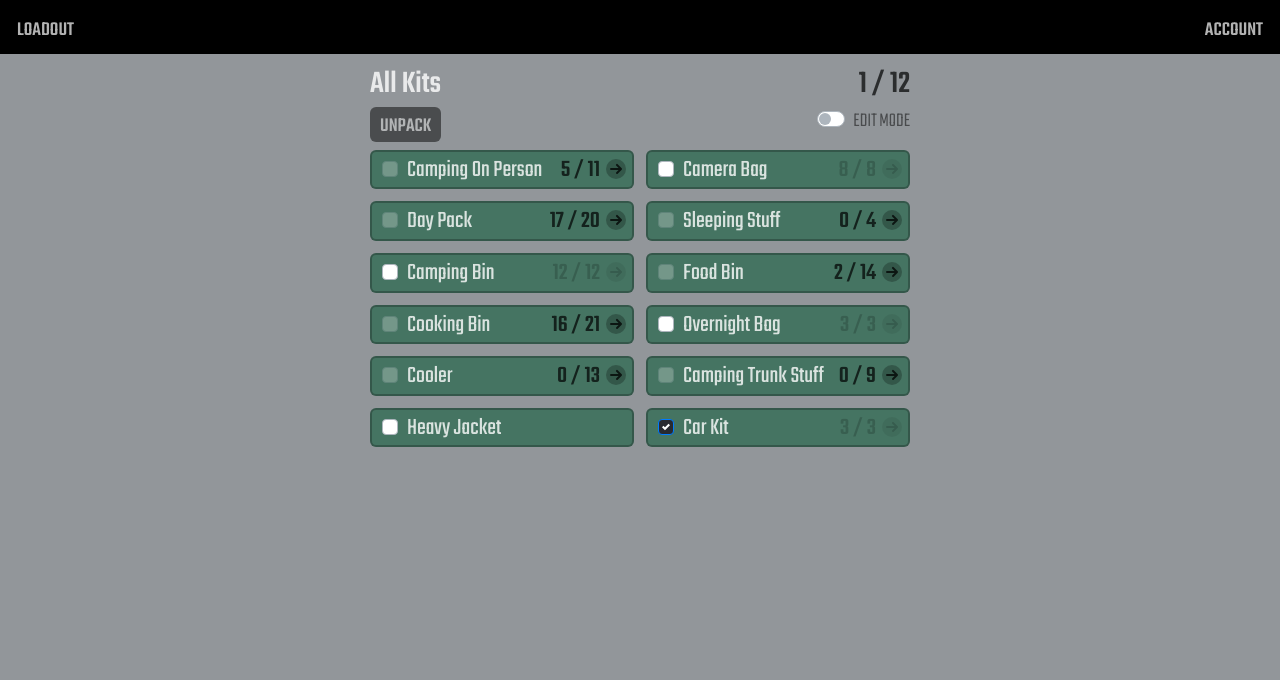
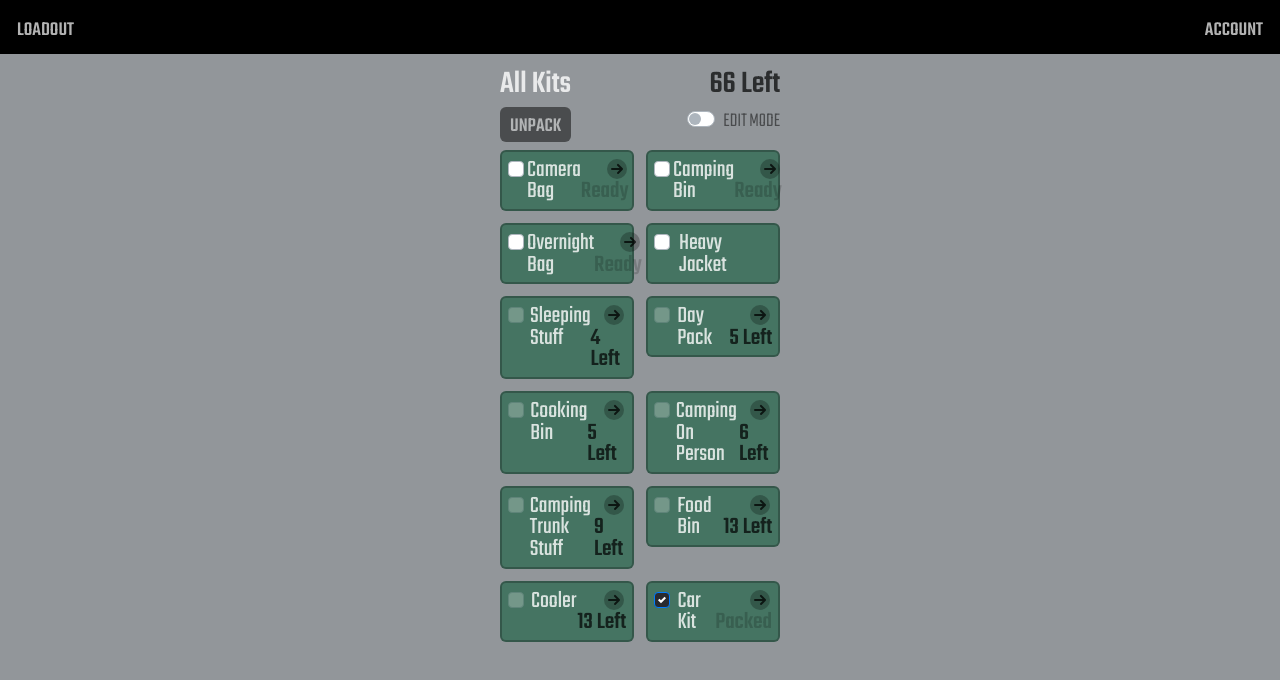
Before and after one commit to Chris-Fortier/loadout, a React (Create React App) app: page /gear in a window 1280 px wide. Shown: the top 680 px of the page. Built offline with nearby package versions, Linux system fonts and the light colour scheme; no server answers.

Commit message:
make a new display mode for showing how many subitems are unpacked, refactored how this text is generated and displayed, minor spacing tweaks

```diff
--- a/src/components/pages/ItemList.js
+++ b/src/components/pages/ItemList.js
@@ -46,6 +46,10 @@ export default class ItemList extends React.Component {
          isPackedOnBottom: true,
          isEditMode: false,
          isShowingUnpackConfirmation: false,
+
+         // this controls
+         subItemDisplayMode: "numUnpackedDescendants",
+         // subItemDisplayMode can be "packedChildrenOutOfTotalChildren" or "numUnpackedDescendants"
 
          rootItem: gear, // stores all the item data from the abolsute root
          currentItem: gear, // stores the item data where the item of this page is at the root level
@@ -101,6 +105,26 @@ export default class ItemList extends React.Component {
          item.numDescendants = 0;
          item.numPackedChildren = 0;
          item.numPackedDescendants = 0;
+      }
+
+      // get the number of unpacked descedants, could be useful in sorting by which items need the most "work"
+      item.numUnpackedDescendants =
+         item.numDescendants - item.numPackedDescendants;
+
+      // generate the text that would be displayed to summarize the packed status of the contents of this item
+      if (
+         this.state.subItemDisplayMode === "packedChildrenOutOfTotalChildren"
+      ) {
+         item.contentSummaryText =
+            item.numPackedChildren + " / " + item.numChildren;
+      } else if (this.state.subItemDisplayMode === "numUnpackedDescendants") {
+         if (item.numUnpackedDescendants > 0) {
+            item.contentSummaryText = item.numUnpackedDescendants + " left";
+         } else if (!item.isPacked) {
+            item.contentSummaryText = "ready";
+         } else {
+            item.contentSummaryText = "packed";
+         }
       }
 
       return {
@@ -378,8 +402,11 @@ export default class ItemList extends React.Component {
                <span className="flex-fill item-card-text">{item.name}</span>
                {item.hasOwnProperty("items") && (
                   <span className="flex-fill item-card-text">
+                     <span className="item-card-icon float-right">
+                        <IconArrowThinRightCircle />
+                     </span>
+                     <span className="float-right">&nbsp;</span>
                      <span
-                        // to={window.location.pathname + "-" + item.index}
                         onClick={(e) => {
                            this.movePageToDifferentItem(
                               this.state.itemIndexPath.concat([item.index])
@@ -390,10 +417,7 @@ export default class ItemList extends React.Component {
                            { faint: counterIsFaint }
                         )}
                      >
-                        {item.numPackedChildren} / {item.numChildren}
-                        <span className="item-card-icon float-right">
-                           <IconArrowThinRightCircle />
-                        </span>
+                        {item.contentSummaryText}
                      </span>
                   </span>
                )}
@@ -510,6 +534,9 @@ export default class ItemList extends React.Component {
       // displayedItems = orderBy(items, "name", "asc"); // sort the items by name
       displayedItems = items;
 
+      // order by which items have the most unpacked subitems
+      displayedItems = orderBy(displayedItems, "numUnpackedDescendants", "asc");
+
       // sort the items by packed status if desired, with packed items on bottom
       if (this.state.isPackedOnBottom) {
          displayedItems = orderBy(displayedItems, "isPacked", "asc");
@@ -611,12 +638,7 @@ export default class ItemList extends React.Component {
                                           <h4 className="float-right packed-counter">
                                              {
                                                 this.state.currentItem
-                                                   .numPackedChildren
-                                             }{" "}
-                                             /{" "}
-                                             {
-                                                this.state.currentItem
-                                                   .numChildren
+                                                   .contentSummaryText
                                              }
                                           </h4>
                                        </div>
@@ -628,10 +650,6 @@ export default class ItemList extends React.Component {
                                           <h4>
                                              <input
                                                 className="edit-name"
-                                                // id={
-                                                //    "edit-name-input-" +
-                                                //    this.state.currentItem.index
-                                                // }
                                                 value={
                                                    this.state.currentItem.name
                                                 }
--- a/src/style/style.scss
+++ b/src/style/style.scss
@@ -148,7 +148,10 @@ body {
    border-radius: 0.375rem; // make more noticable
    margin-bottom: 12px; // space between item cards
 
-   padding: 0; // remove the padding inside the card as it will be controlled by the contents
+   padding-top: 0; // remove the padding inside the card as it will be controlled by the contents
+   padding-bottom: 0; // remove the padding inside the card as it will be controlled by the contents
+   padding-left: 6px; // still want padding on the sides
+   padding-right: 6px; // still want padding on the sides
 
    line-height: 0.9; // this works well with this font if multiple lines are needed
    font-size: 1.5rem;
@@ -330,7 +333,7 @@ $iconWidth: 30px;
 .packed-checkbox-container {
    width: $iconWidth;
    // display: inline-block;
-   margin-left: 10px;
+   // margin-left: 10px;
    margin-right: -5px;
    margin-top: 5px;
 }
@@ -369,8 +372,8 @@ $iconWidth: 30px;
    width: $iconWidth * 0.8;
 
    // float: right;
-   margin-left: 4px;
-   margin-right: 4px;
+   // margin-left: 4px;
+   // margin-right: 4px;
    margin-top: -3px;
 
    .primary {
@@ -393,6 +396,13 @@ $iconWidth: 30px;
    text-decoration: underline;
 }
 
+// makes it extend 2-column to edge on landscape iPhone 5/SE or a little larger screens
+@media (min-width: 480px) {
+   .container {
+      max-width: 620px;
+   }
+}
+
 // switches to two-"column" mode
 @media (min-width: 556px) {
    // .item-card {
```
